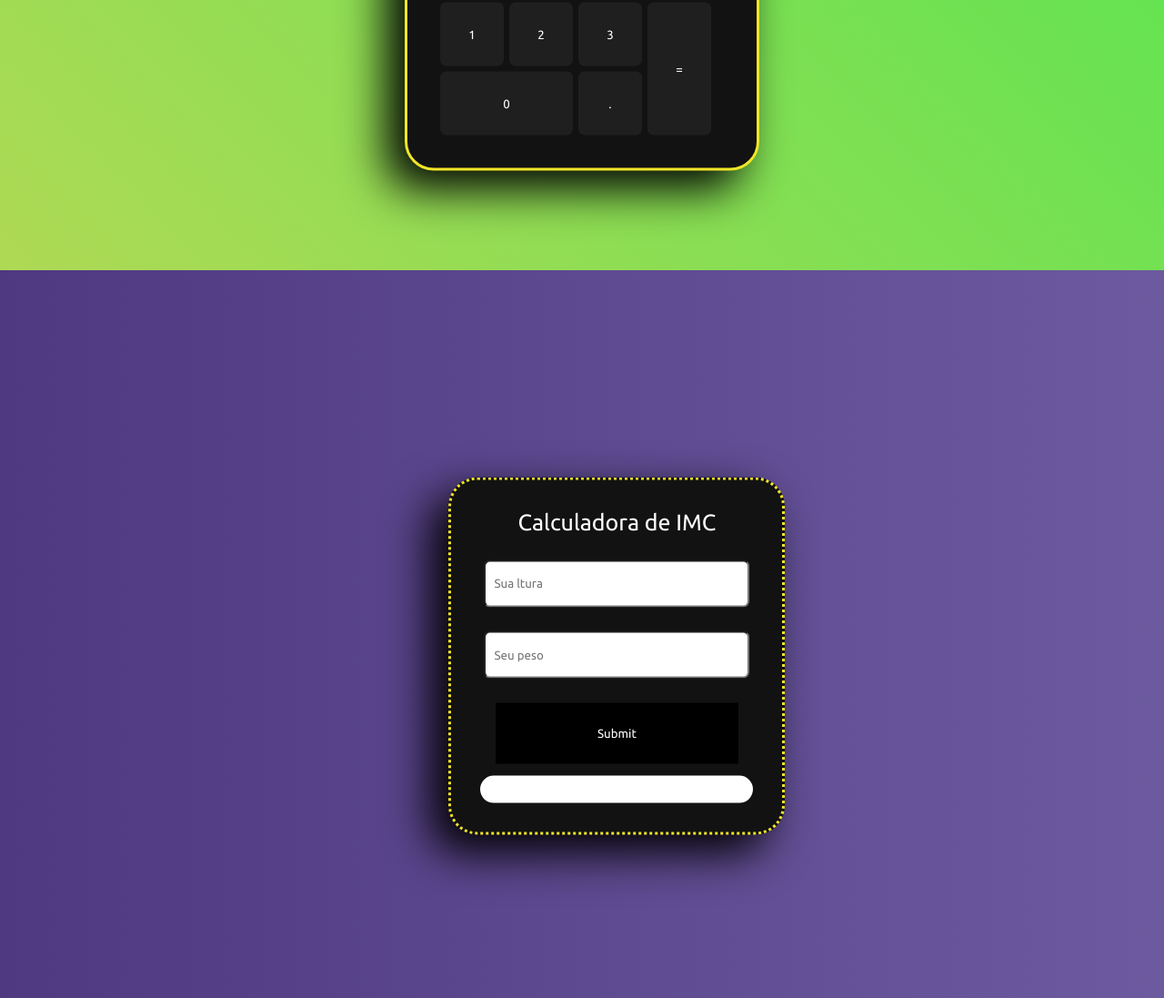
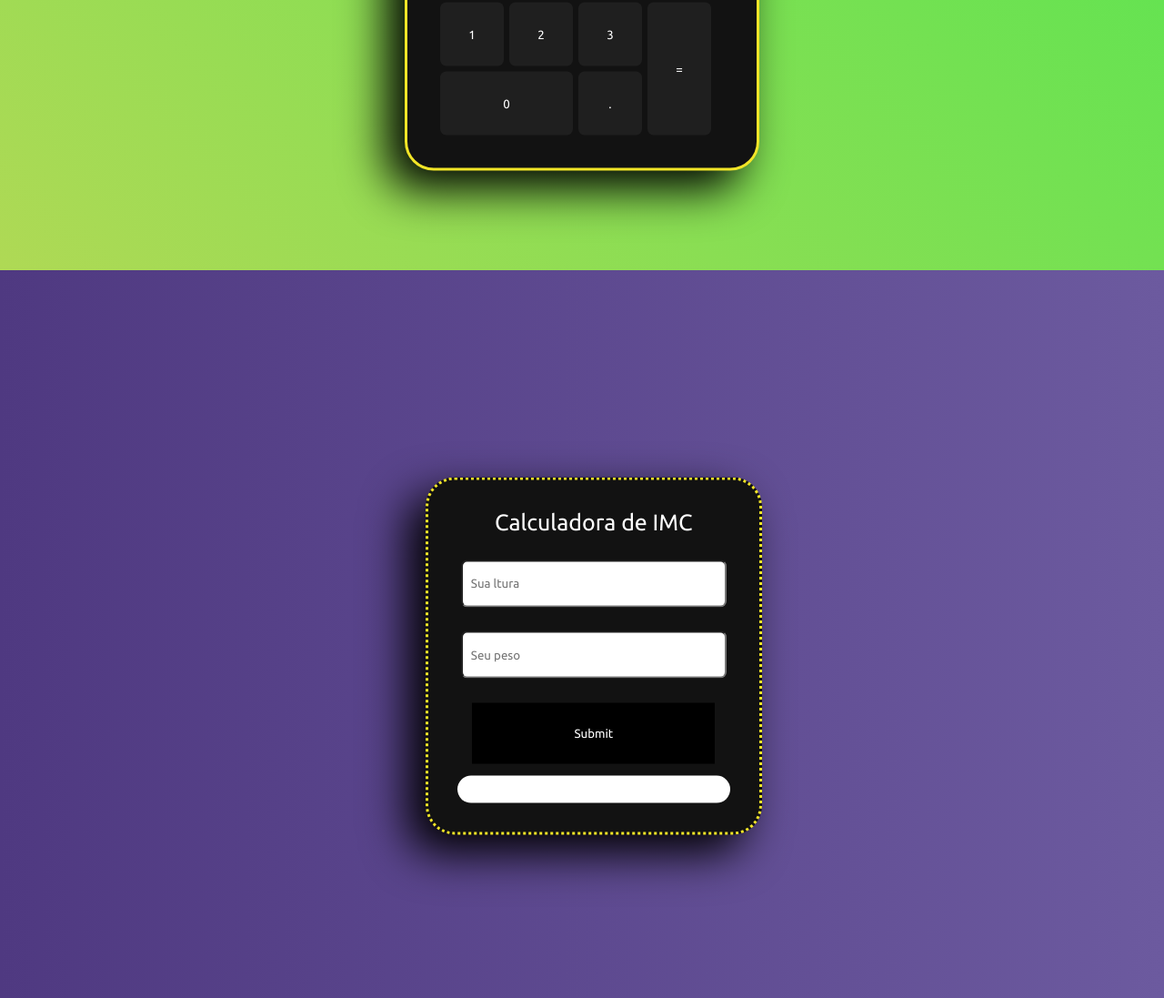
Before and after one commit to SouzaMatheusH/Calculadoras_simples, a plain HTML site: page index.html in a window 1280 px wide. Shown: the part 503-1600 px from the top of the page at 91% size. Drawn offline with Linux system fonts and the light colour scheme.

Commit message:
Update imc_style.css

```diff
--- a/imc_style.css
+++ b/imc_style.css
@@ -18,7 +18,7 @@
     color: white;
     position: absolute;
     background-color: #121212;
-    left: 53%;
+    left: 51%;
     top: 53%;
     transform: translate(-50%,-50%);
     border-radius: 2em;
```
